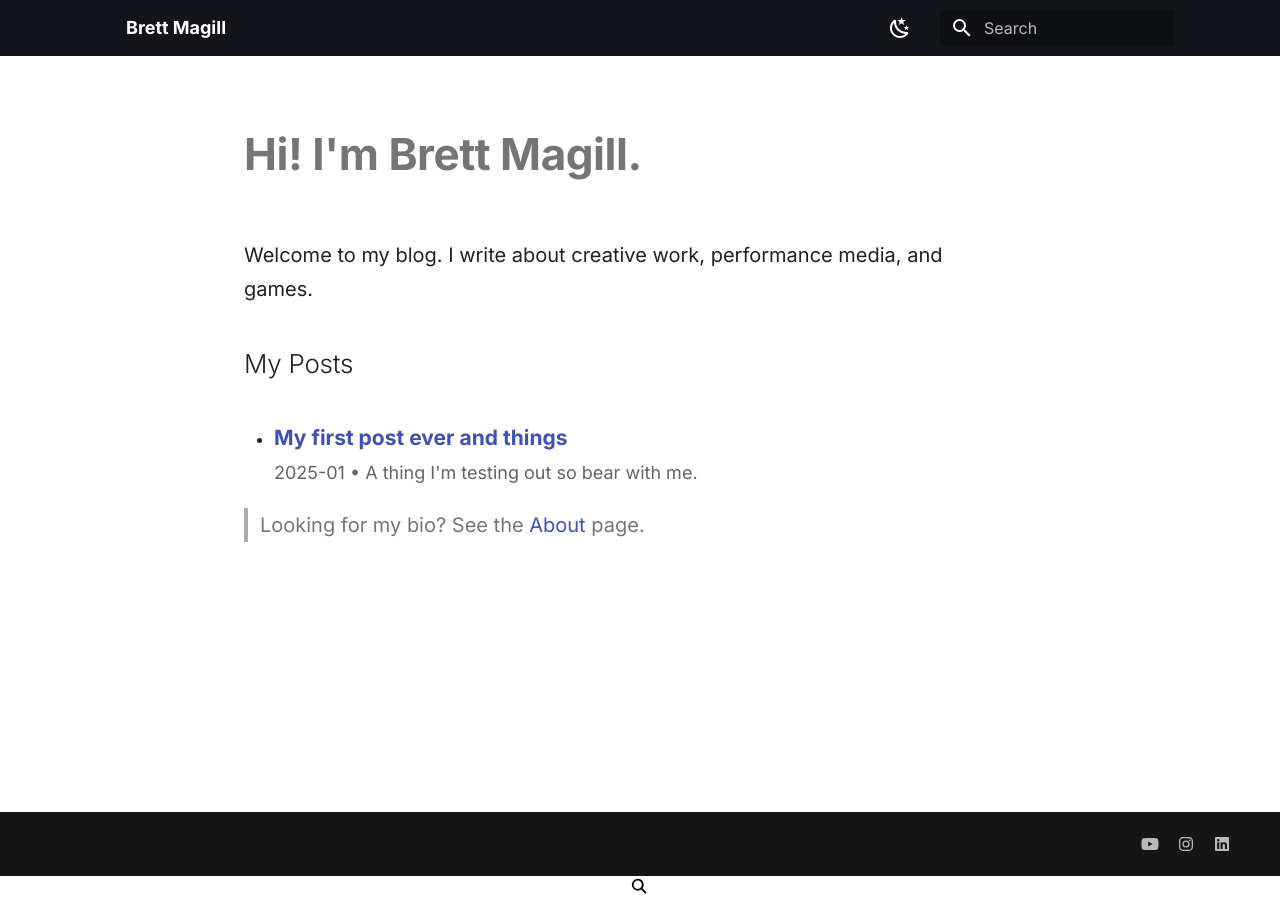
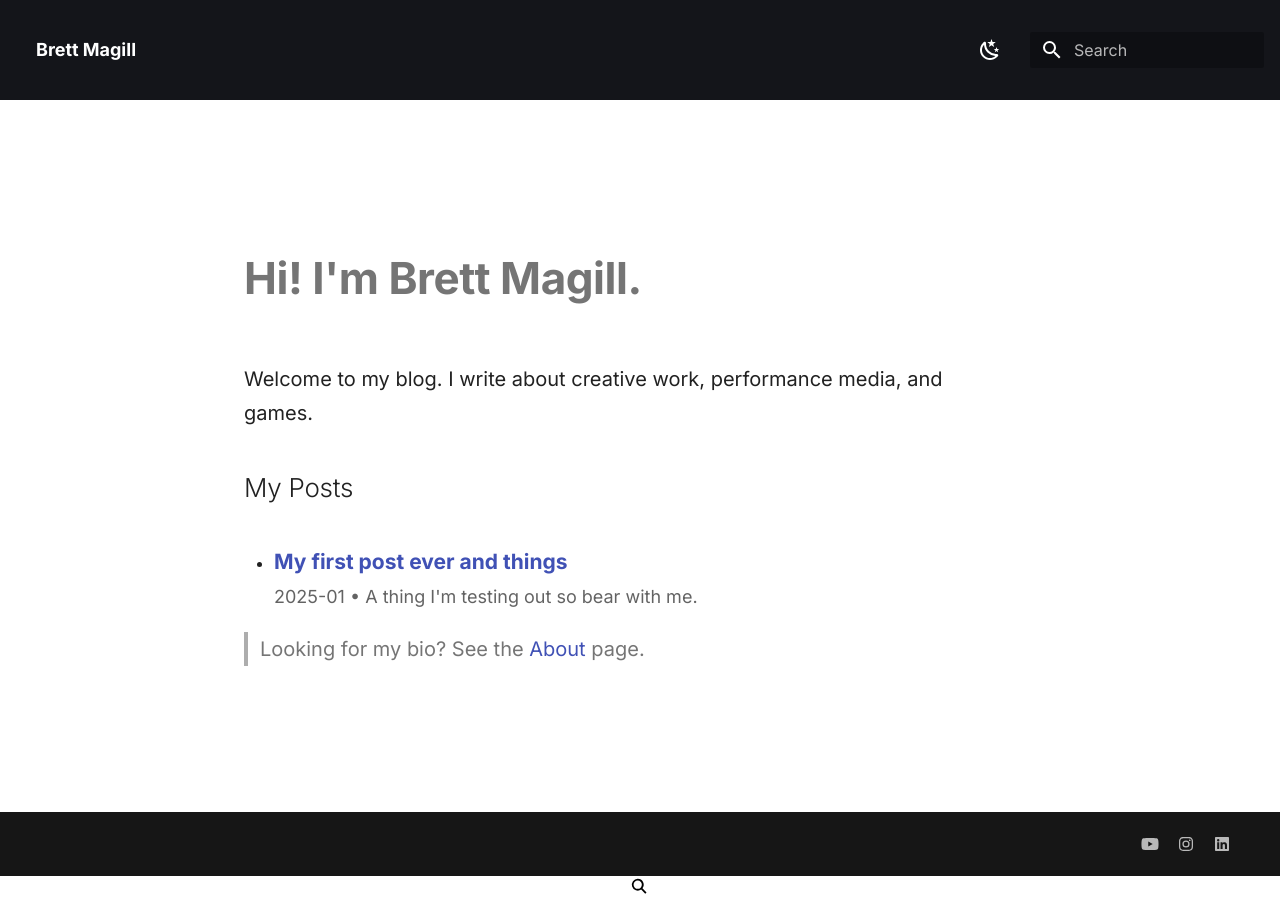
Before and after one commit to thatbrettmagill/thatbrettmagill.github.io, an MkDocs documentation site: the page built from docs/index.md, in a window 1280 px wide. Built offline with MkDocs 1.6.1 and Material for MkDocs 9.7.7, drawn with Linux system fonts in a browser that asks for light colours.

Commit message:
Update overrides.css

```diff
--- a/docs/assets/overrides.css
+++ b/docs/assets/overrides.css
@@ -12,8 +12,8 @@
   text-align: center;
 }
 .md-header__inner {
-  min-height: 56px;
-  max-width: 1100px;   /* keeps header content from stretching edge-to-edge */
+  min-height: 100px;
+  max-width: 9000px;   /* keeps header content from stretching edge-to-edge */
   margin: 0 auto;
   padding: 0 16px;
   gap: 16px;
@@ -62,5 +62,5 @@
 
 /* --- Optional: tidy up spacing below header --- */
 .md-main {
-  padding-top: 1rem;
+  padding-top: 5rem;
 }
```
